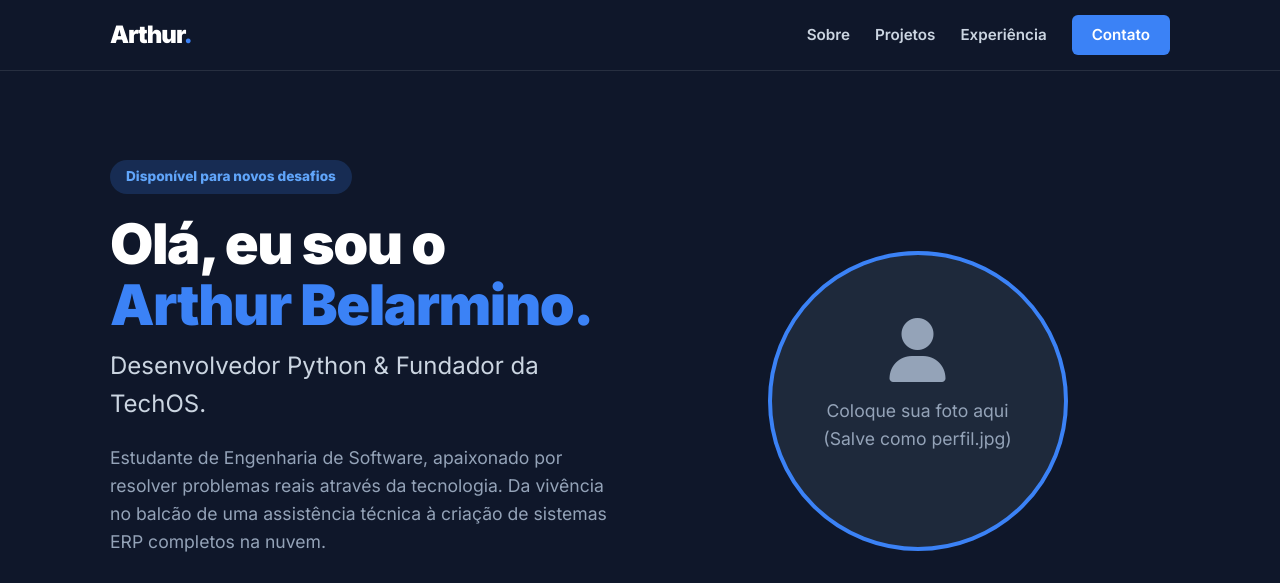
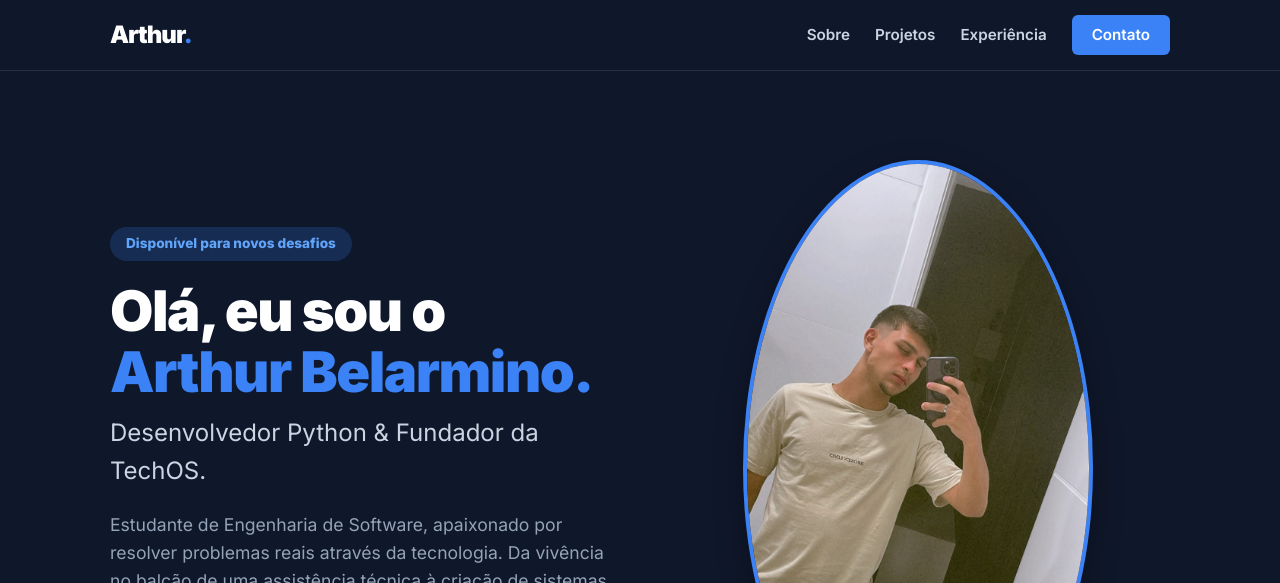
Before and after one commit to arthurvbelarmino-design/portfolio, a plain HTML site: page index.html in a window 1280 px wide. Shown: the top 583 px of the page. Drawn offline with Linux system fonts and the light colour scheme.

Commit message:
Update index.html

```diff
--- a/index.html
+++ b/index.html
@@ -36,12 +36,8 @@
                     <a href="https://wa.me/5511969531212" target="_blank" class="btn-secundario"><i class="fa-brands fa-whatsapp"></i> Fale Comigo</a>
                 </div>
             </div>
-            <div class="hero-image">
-                <!-- Substitua a imagem abaixo pela sua foto -->
-                <div class="foto-placeholder">
-                    <i class="fa-solid fa-user"></i>
-                    <p>Coloque sua foto aqui<br>(Salve como perfil.jpg)</p>
-                </div>
+                        <div class="hero-image">
+                <img src="perfil.jpg" alt="Arthur Belarmino" style="width: 100%; max-width: 350px; border-radius: 50%; border: 4px solid var(--cor-destaque); display: block; margin: 0 auto; box-shadow: 0 10px 30px rgba(0,0,0,0.3);">
             </div>
         </div>
     </section>
@@ -162,4 +158,5 @@
     </footer>
 
 </body>
+
 </html>
```
